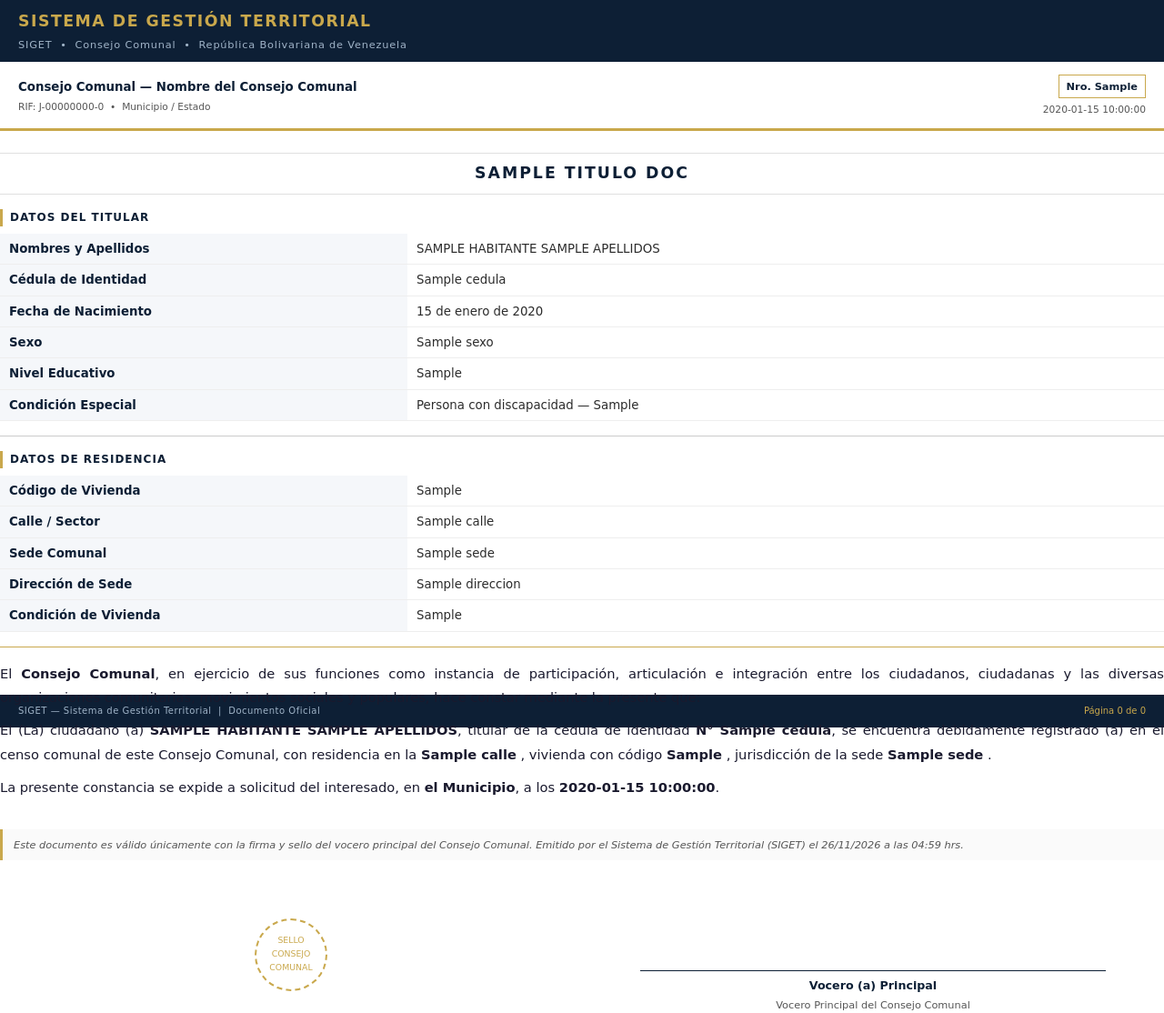
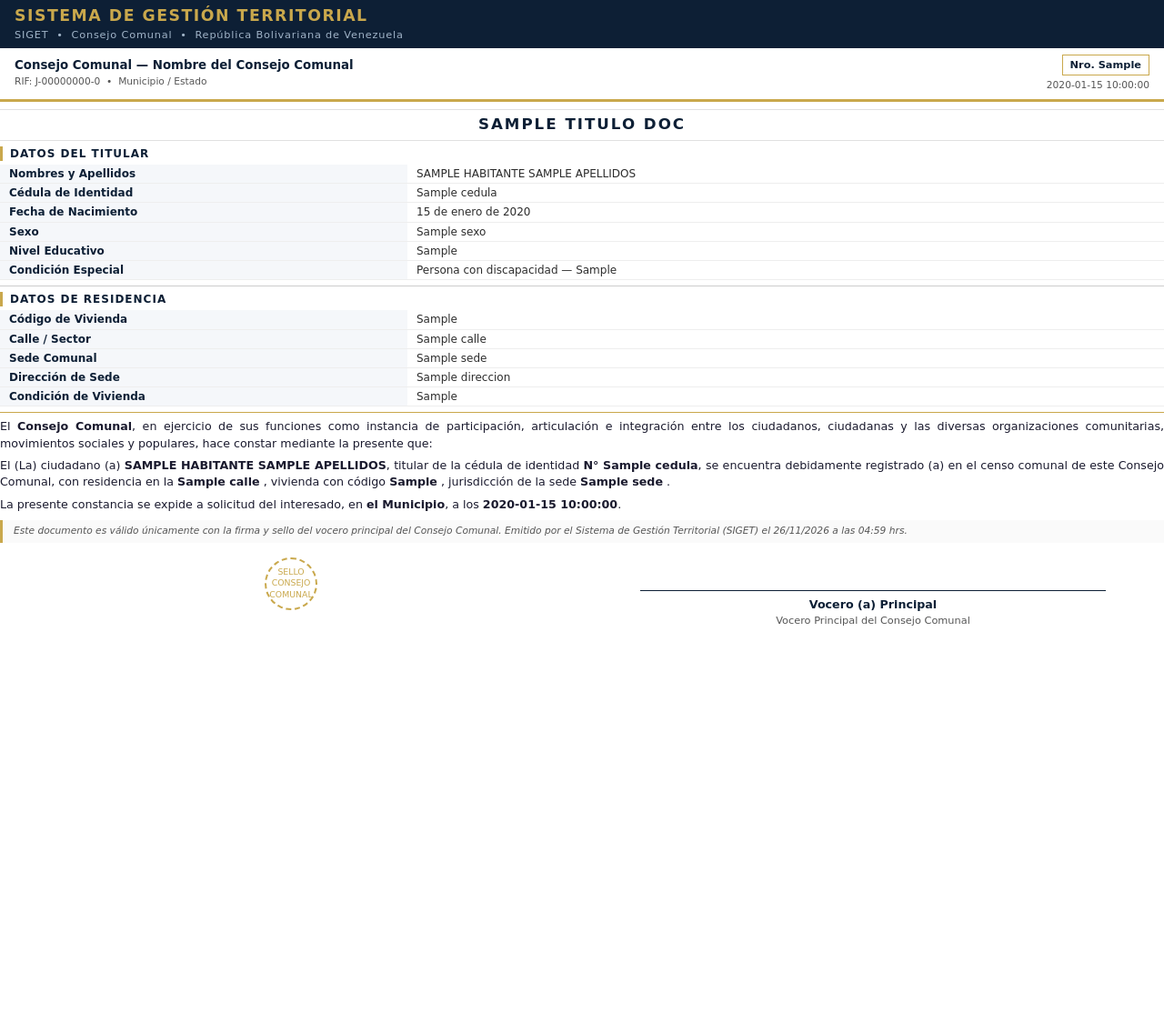
Before and after one commit to 29511492/SIGET, a Laravel app: template resources/views/pdf/constancia_residencia.blade.php in a window 1280 px wide. Shown: the whole page at 91% size. After the commit the page ends 688 px from the top, so only its background shows below. Run offline with Laravel 12, Linux system fonts and the light colour scheme; the template is opened without the code that fills it: most values are stand-ins (such as "Sample title", 1, 10 or a date in 2020); parts of the project's set-up code (start-up, migrations or seed data) failed here and were passed over.

Commit message:
Familias: boton Emitir constancia de residencia (CP-05); constancia en una hoja con margen

```diff
--- a/resources/views/pdf/constancia_residencia.blade.php
+++ b/resources/views/pdf/constancia_residencia.blade.php
@@ -1,4 +1,106 @@
 @extends('pdf.pdf_master')
+
+{{-- ── Estilos propios de la constancia (nov-2026) ───────────────────────
+     Una sola hoja carta con márgenes. Solo afecta a esta vista: la plantilla
+     maestra y los demás PDF (estadísticas, comunicados) no cambian. --}}
+@section('estilos')
+    <style>
+        @page {
+            margin: 1.2cm 2cm 2cm 2cm !important;
+        }
+
+        body {
+            line-height: 1.35;
+        }
+
+        .membrete {
+            padding-bottom: 8px;
+            margin-bottom: 8px;
+        }
+
+        .membrete-banda {
+            padding: 6px 16px;
+            margin-bottom: 5px;
+        }
+
+        .membrete-datos {
+            padding: 2px 16px 0 16px;
+        }
+
+        .doc-titulo {
+            margin: 6px 0 2px 0;
+            padding: 5px 0;
+            font-size: 12.5pt;
+        }
+
+        .seccion {
+            margin: 6px 0;
+        }
+
+        .seccion-titulo {
+            margin-bottom: 4px;
+        }
+
+        .tabla-datos {
+            margin: 4px 0;
+        }
+
+        .tabla-datos td {
+            padding: 2px 10px;
+            font-size: 9pt;
+        }
+
+        .linea-gris {
+            margin: 4px 0;
+        }
+
+        .linea-dorada {
+            margin: 6px 0;
+        }
+
+        .cuerpo-texto {
+            font-size: 9.5pt;
+            line-height: 1.45;
+            margin: 6px 0;
+        }
+
+        .cuerpo-texto p {
+            margin-bottom: 6px;
+        }
+
+        .nota-validez {
+            margin-top: 8px;
+            padding: 5px 12px;
+            font-size: 8pt;
+        }
+
+        .firma-bloque {
+            margin-top: 14px;
+            page-break-inside: avoid;
+        }
+
+        .firma-sello {
+            width: 58px;
+            height: 58px;
+            margin-top: 2px;
+        }
+
+        /* Pie dentro del margen inferior; una sola hoja no necesita "Página x de y" */
+        .pie-pagina {
+            bottom: -1.4cm;
+            height: 28px;
+            padding: 0 16px;
+        }
+
+        .pie-izq {
+            width: 100%;
+        }
+
+        .pie-der {
+            display: none;
+        }
+    </style>
+@endsection
 
 @section('contenido')
     {{-- ── Datos del solicitante ─────────────────────────────────────────── --}}
--- a/resources/views/pdf/pdf_master.blade.php
+++ b/resources/views/pdf/pdf_master.blade.php
@@ -297,6 +297,9 @@
             content: counter(pages);
         }
     </style>
+
+    {{-- Estilos adicionales de cada vista hija (opcional) --}}
+    @yield('estilos')
 </head>
 
 <body>
```
Also changed, not shown: resources/js/pages/familias/FamiliaList.css (+13 -0 lines), resources/js/pages/familias/FamiliaList.jsx (+71 -0 lines).
